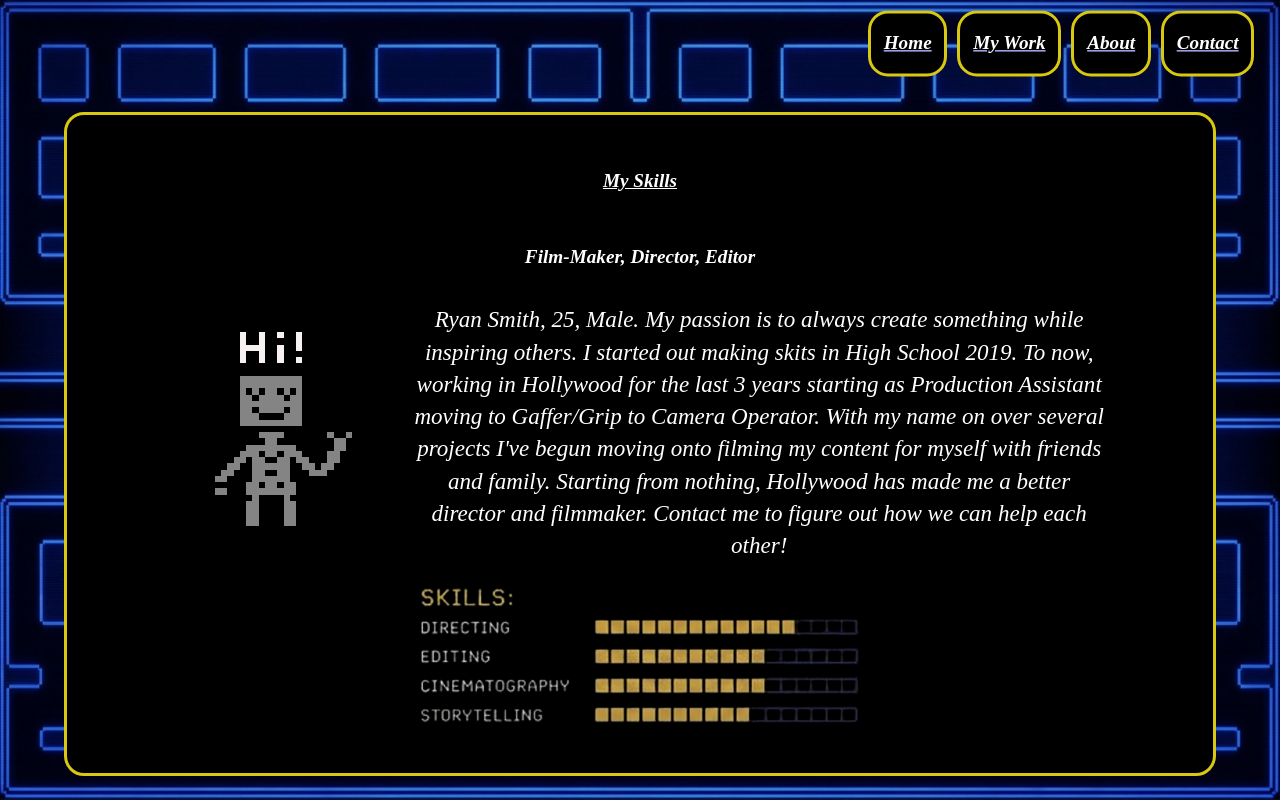
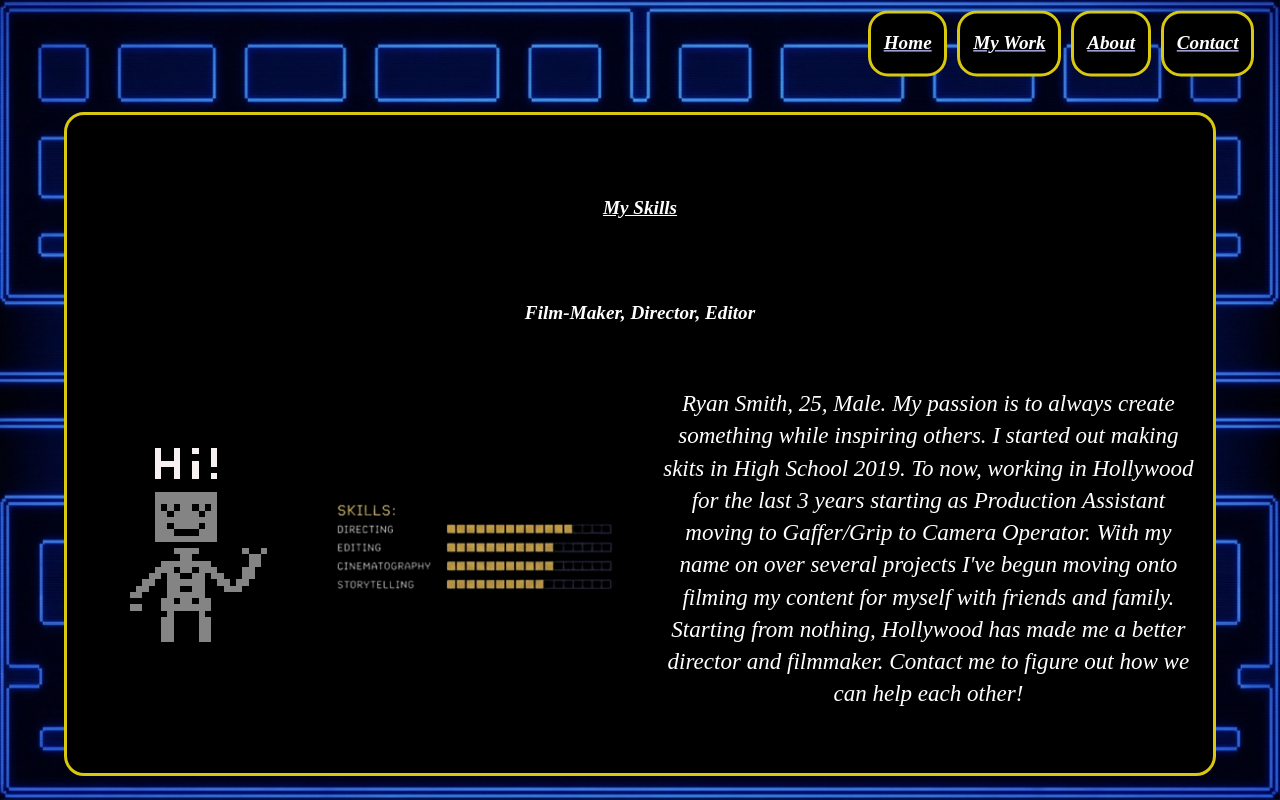
Before and after one commit to RyanSmith-FilmMaker/RyanSmithPortfolio, a plain HTML site: page about.html in a window 1280 px wide. Drawn offline with Linux system fonts and the light colour scheme.

Commit message:
Add files via upload

```diff
--- a/about.html
+++ b/about.html
@@ -113,7 +113,7 @@
         }
 
         .statsImg{
-            width:min(490px,50vw);
+            width:min(300px,30vw);
             max-height: 20vh;
             object-fit: contain;
             height: auto;
@@ -192,10 +192,9 @@
 
         <div class="abtText">
             <div class="wave"></div>
+            <img class="statsImg" src="stats.png">
             <p class="textHold">Ryan Smith, 25, Male. My passion is to always create something while inspiring others. I started out making skits in High School 2019. To now, working in Hollywood for the last 3 years starting as Production Assistant moving to Gaffer/Grip to Camera Operator. With my name on over several projects I've begun moving onto filming my content for myself with friends and family. Starting from nothing, Hollywood has made me a better director and filmmaker. Contact me to figure out how we can help each other!</p>
         </div>
-
-        <img class="statsImg" src="stats.png">
     </div>
 
 
```
